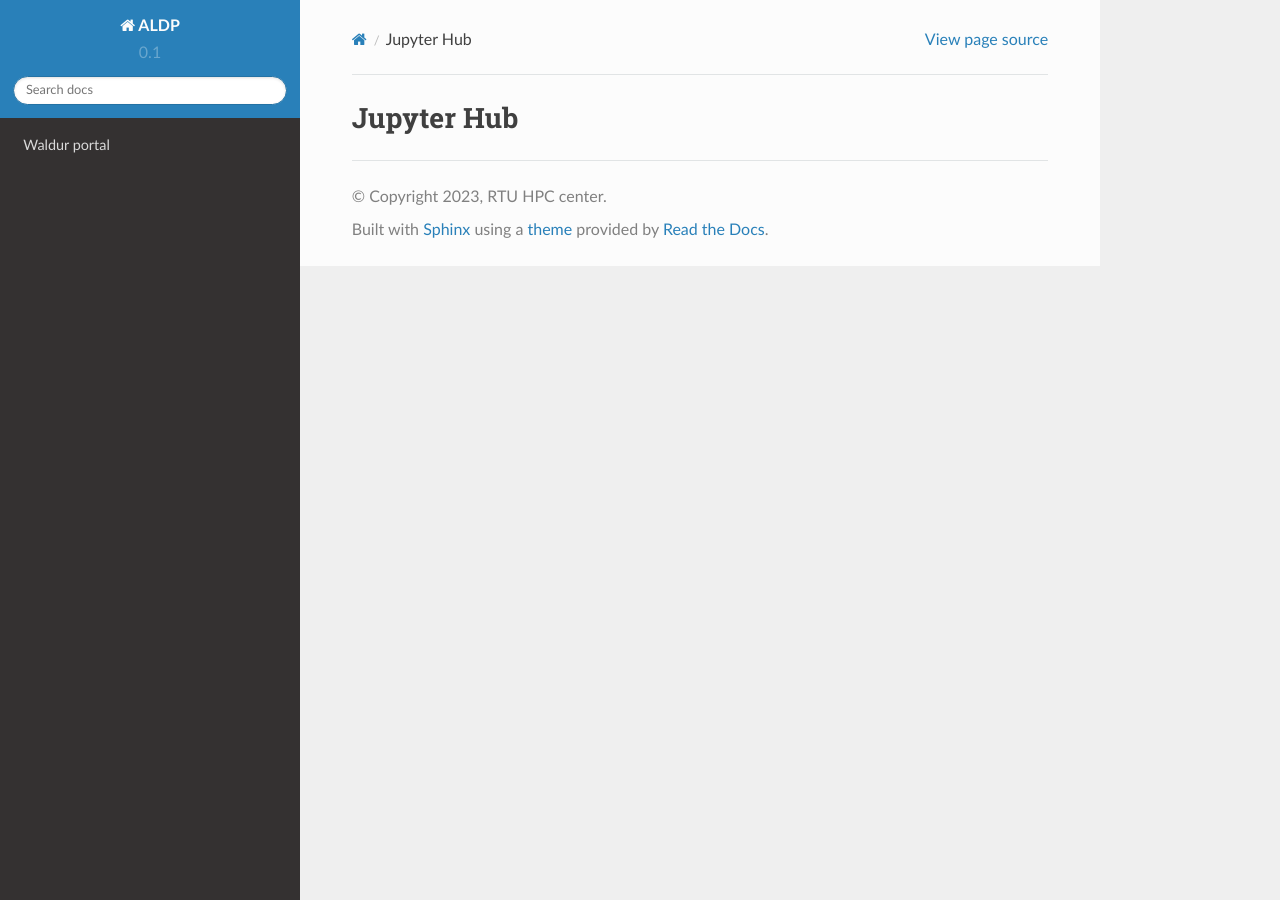
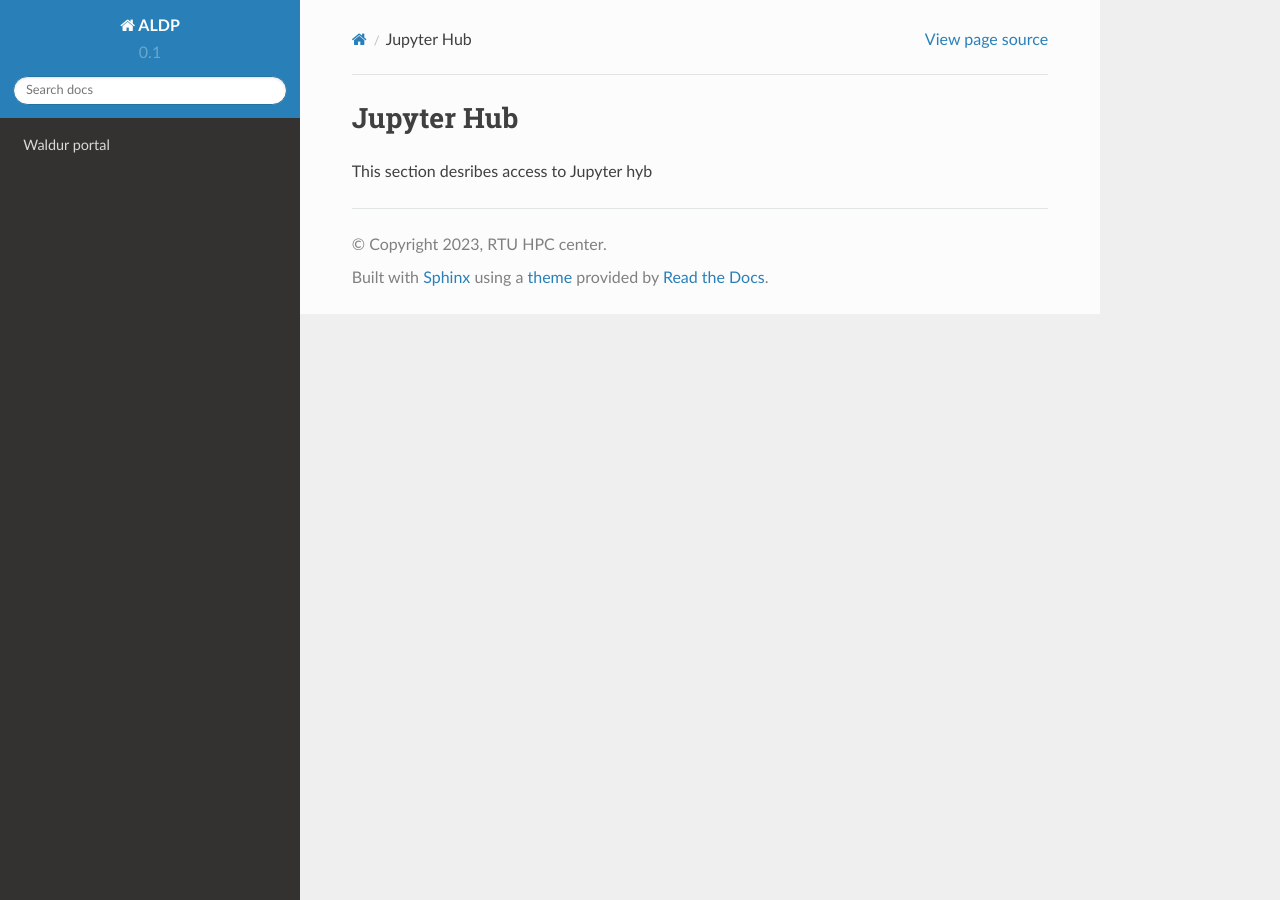
Before and after one commit to rtuhpc/hpc-platform, a Sphinx documentation site: the page built from doc/02_jupyter_hub.md, in a window 1280 px wide. Built offline with Sphinx 7.4.7 and the Read the Docs theme 2.0.0, drawn with Linux system fonts in a browser that asks for light colours; pages that are not in the unit, such as notebooks, are missing from menus.

Commit message:
inital push to git

```diff
--- a/doc/02_jupyter_hub.md
+++ b/doc/02_jupyter_hub.md
@@ -1 +1,3 @@
 # Jupyter Hub
+
+This section desribes access to Jupyter hyb
```
